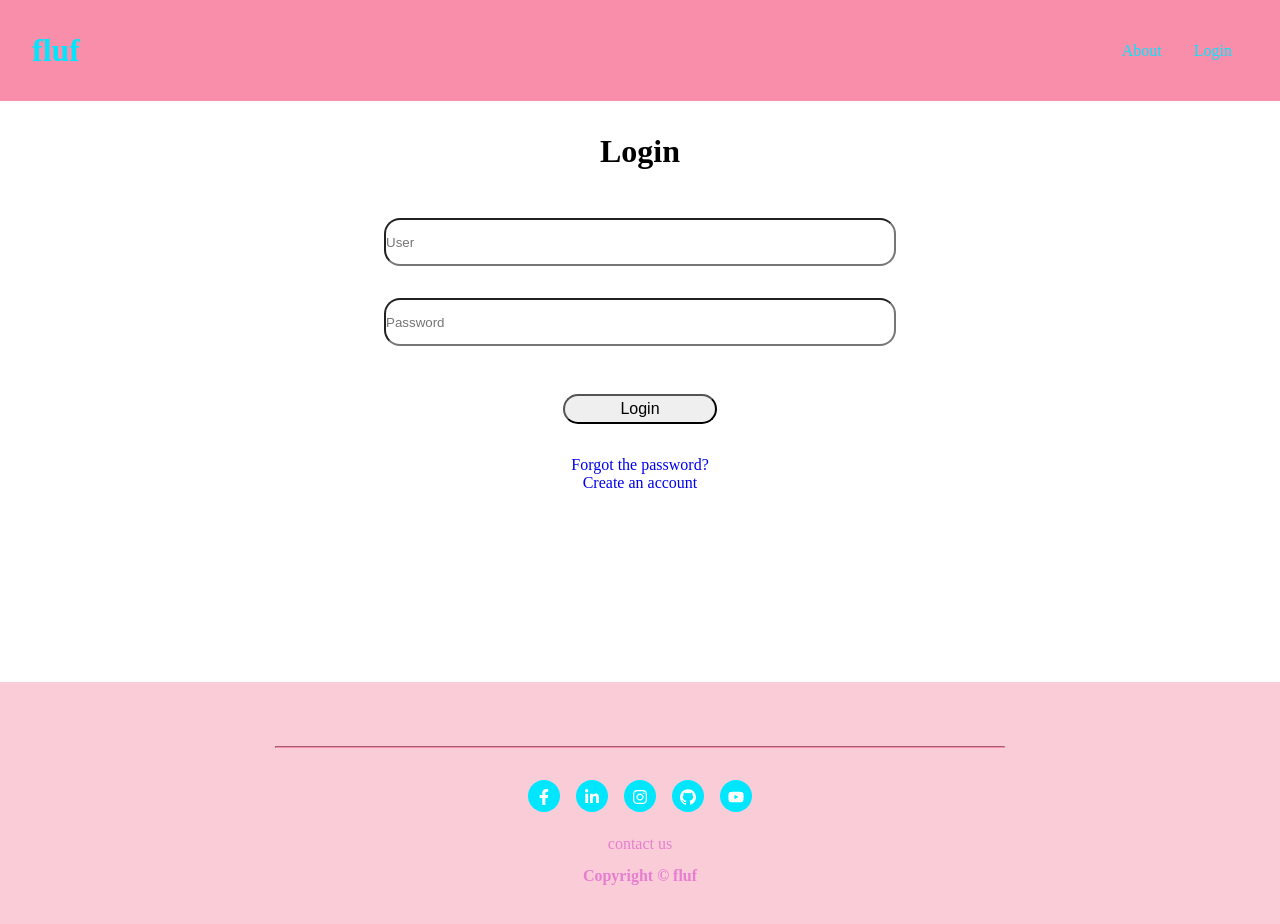
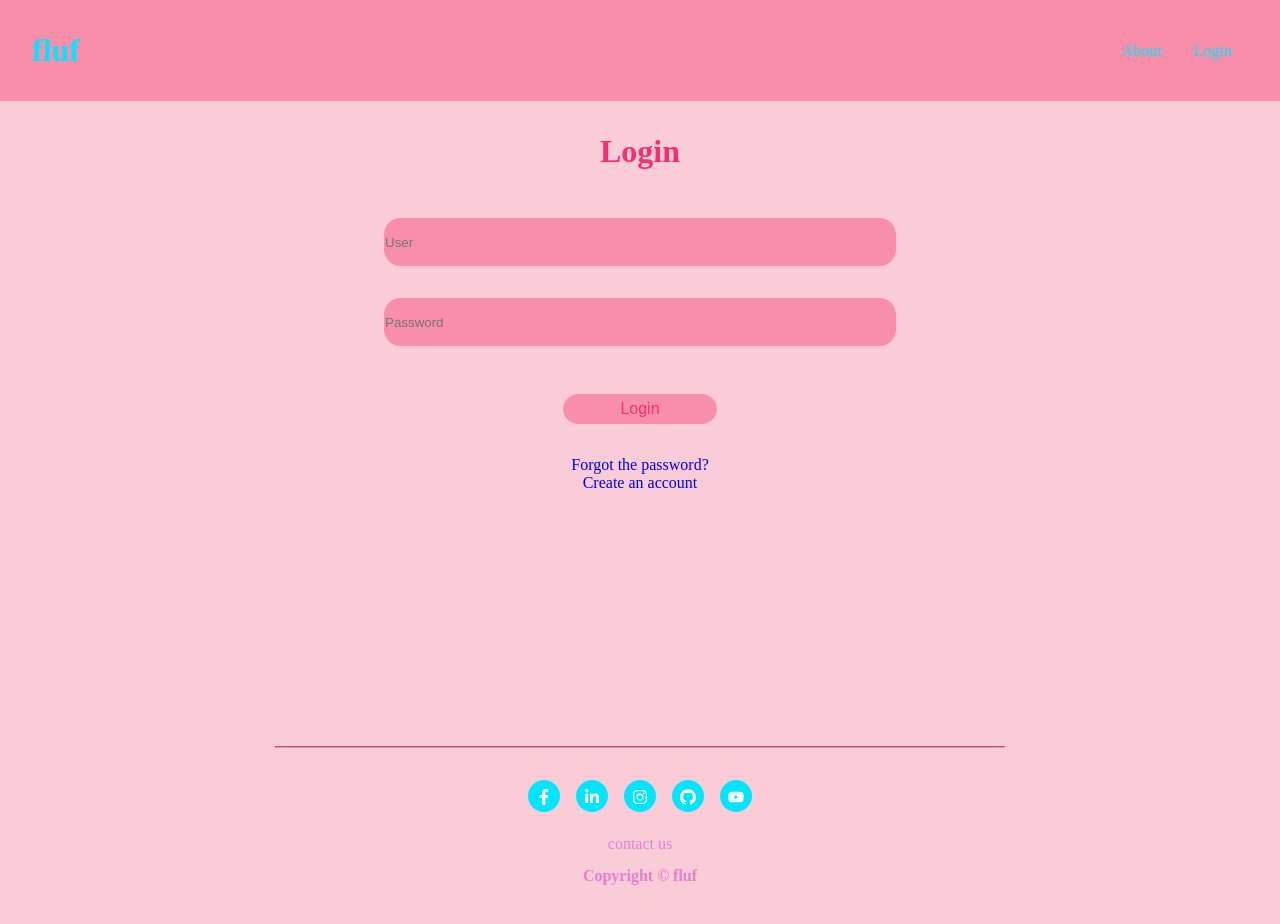
Before and after one commit to eerricc/2sem-webfront-cp6, a React (Vite) app: page /login in a window 1280 px wide. Shown: the top 924 px of the page. Built offline with nearby package versions, Linux system fonts and the light colour scheme; data requests are answered from the project's data file.

Commit message:
colorindo login + registration

```diff
--- a/src/routes/Login/Login.css
+++ b/src/routes/Login/Login.css
@@ -4,13 +4,13 @@
     align-items: center;
     justify-content: center;
     flex-grow: 1;
-    background-color: var(--);
+    background-color: var(--bg1);
 }
 
 .login-title{
     font-size: 2rem;
     margin: 2rem;
-    color: var(--);
+    color: var(--prim);
 }
 
 .login-form{
@@ -22,9 +22,9 @@
     width: 100%;
     height: 3rem;
     margin: 1rem 0;
-    background-color: var(--);
-    color: var(--);
-    border: 0.1rem solid var(--);
+    background-color: var(--bg2);
+    color: var(--white);
+    border: 0.1rem solid var(--bg2);
     border-radius: 1rem;
 }
 
@@ -35,9 +35,9 @@
     height: 30px;
     margin: 2em auto;
     font-size: 1rem;
-    background-color: var(--);
-    color: var(--secondary);
-    border: 0.1rem solid var(--);
+    background-color: var(--bg2);
+    color: var(--prim);
+    border: 0.1rem solid var(--bg2);
     border-radius: 1rem;
     cursor: pointer;
 }
--- a/src/routes/Registration/Registration.css
+++ b/src/routes/Registration/Registration.css
@@ -4,13 +4,13 @@
     align-items: center;
     justify-content: center;
     flex-grow: 1;
-    background-color: var(--);
+    background-color: var(--bg1);
 }
 
 .registration-title{
     font-size: 2rem;
     margin: 2rem;
-    color: var(--);
+    color: var(--prim);
 }
 
 .registration-form{
@@ -22,9 +22,9 @@
     width: 100%;
     height: 3rem;
     margin: 1rem 0;
-    background-color: var(--);
-    color: var(--);
-    border: 0.1rem solid var(--);
+    background-color: var(--bg2);
+    color: var(--white);
+    border: 0.1rem solid var(--bg2);
     border-radius: 1rem;
 }
 
@@ -35,9 +35,9 @@
     height: 2rem;
     margin: 2rem auto;
     font-size: 1rem;
-    background-color: var(--);
-    color: var(--);
-    border: 0.1rem solid var(--);
+    background-color: var(--bg2);
+    color: var(--prim);
+    border: 0.1rem solid var(--bg2);
     border-radius: 1rem;
     cursor: pointer;
 }
```
